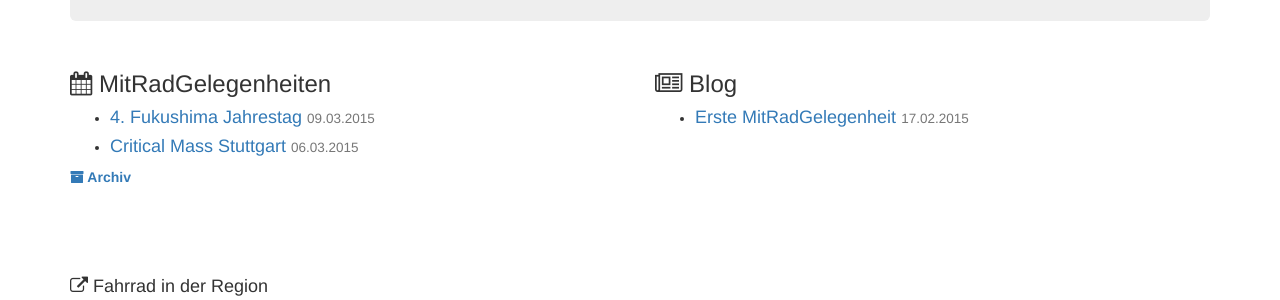
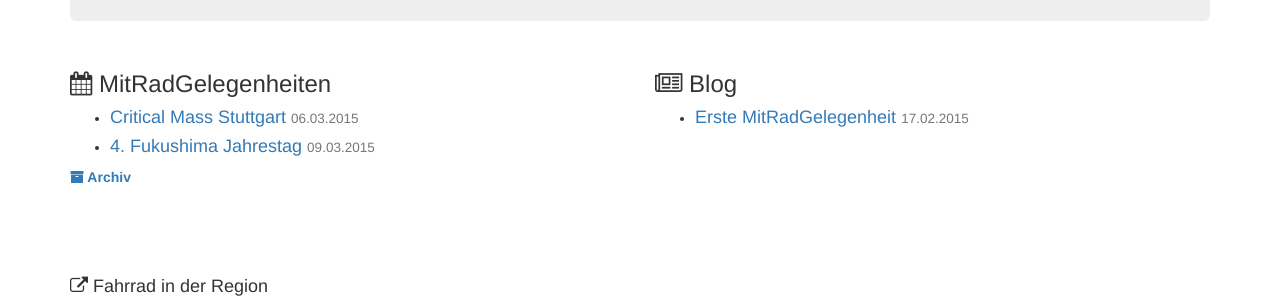
Before and after one commit to mitradstuttgart/mitradstuttgart.github.io, a Jekyll site: the page built from index.html, in a window 1280 px wide. Shown: the part 291-591 px from the top of the page. Built offline with Jekyll 4.4.1, drawn with Linux system fonts in a browser that asks for light colours; comment, search, counter and statistics services are not loaded.

Commit message:
Fixed sorting of posts

```diff
--- a/index.html
+++ b/index.html
@@ -16,7 +16,8 @@ layout: default
       MitRadGelegenheiten
     </h3>
     <ul>
-      {% for post in site.categories.mitradgelegenheit %}
+      {% assign posts = site.categories.mitradgelegenheit | sort: 'date'  %}
+      {% for post in posts %}
         {% if post.date >= site.time %}
           <li>
             <h4>
@@ -42,7 +43,7 @@ layout: default
       Blog
     </h3>
     <ul>
-      {% for post in site.categories.blog %}
+      {% for post in site.categories.blog | sort: 'date' | reverse %}
         <li>
           <h4>
             <a href="{{ post.url | prepend: site.baseurl }}">{{ post.title }}</a>
```
Also changed, not shown: archive.md (+1 -1 lines).
